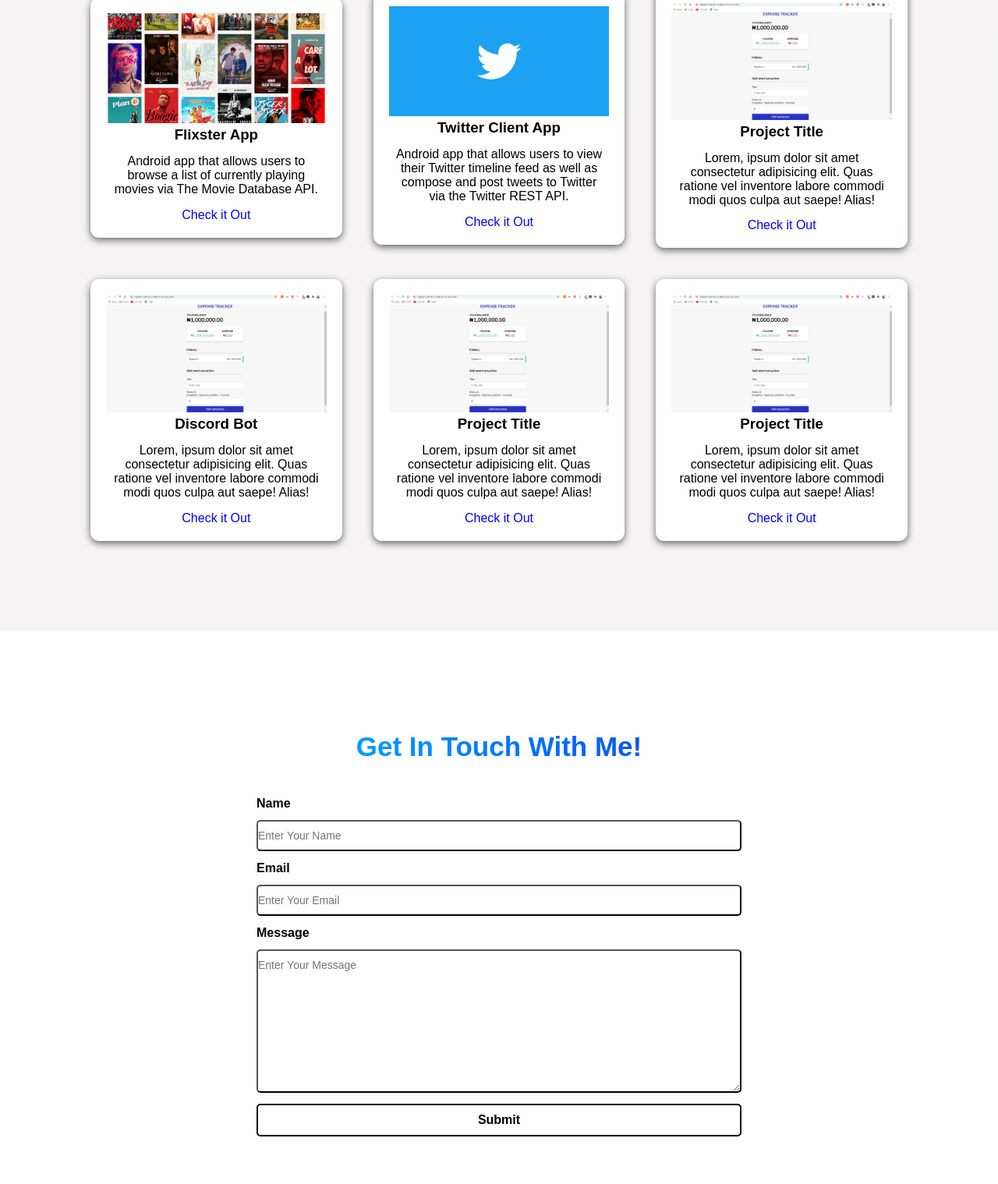
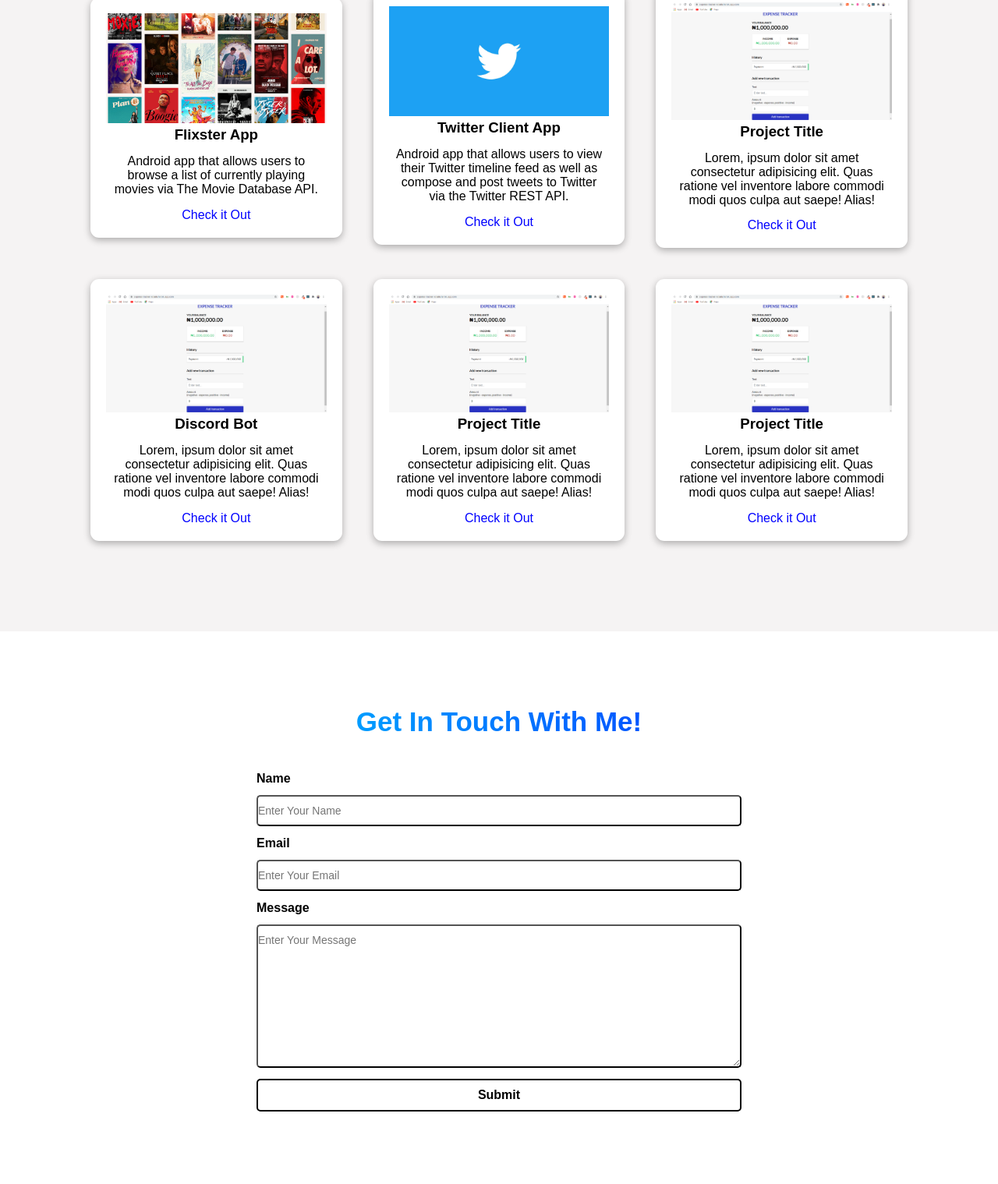
Before and after one commit to miguelSablan/My-Portfolio, a plain HTML site: page index.html in a window 1280 px wide. Shown: the part 1741-3260 px from the top of the page at 78% size. Drawn offline with nearby package versions, Linux system fonts and the light colour scheme.

Commit message:
style changes

```diff
--- a/style.css
+++ b/style.css
@@ -183,14 +183,18 @@ nav li a:hover {
 .project-card {
   background-color: #fff;
   border-radius: 11px;
-  box-shadow: 0 3px 10px rgba(0, 0, 0, 0.6);
+  box-shadow: 0 3px 10px rgba(0, 0, 0, 0.3);
   padding: 20px;
   margin: 20px;
 }
 
+.project-container:hover {
+  box-shadow: 0 3px 10px rgba(0, 0, 0, 0.6);
+  transition: 0.3s;
+}
+
 /*CONTACT SECTION*/
 .contact {
-  margin-top: 2rem;
   height: auto;
   padding: 6rem 6rem;
 }
@@ -340,6 +344,7 @@ footer {
   .project-container {
     width: 20.875rem;
   }
+
   .contact-form-container {
     max-width: 23.75rem;
   }
```
